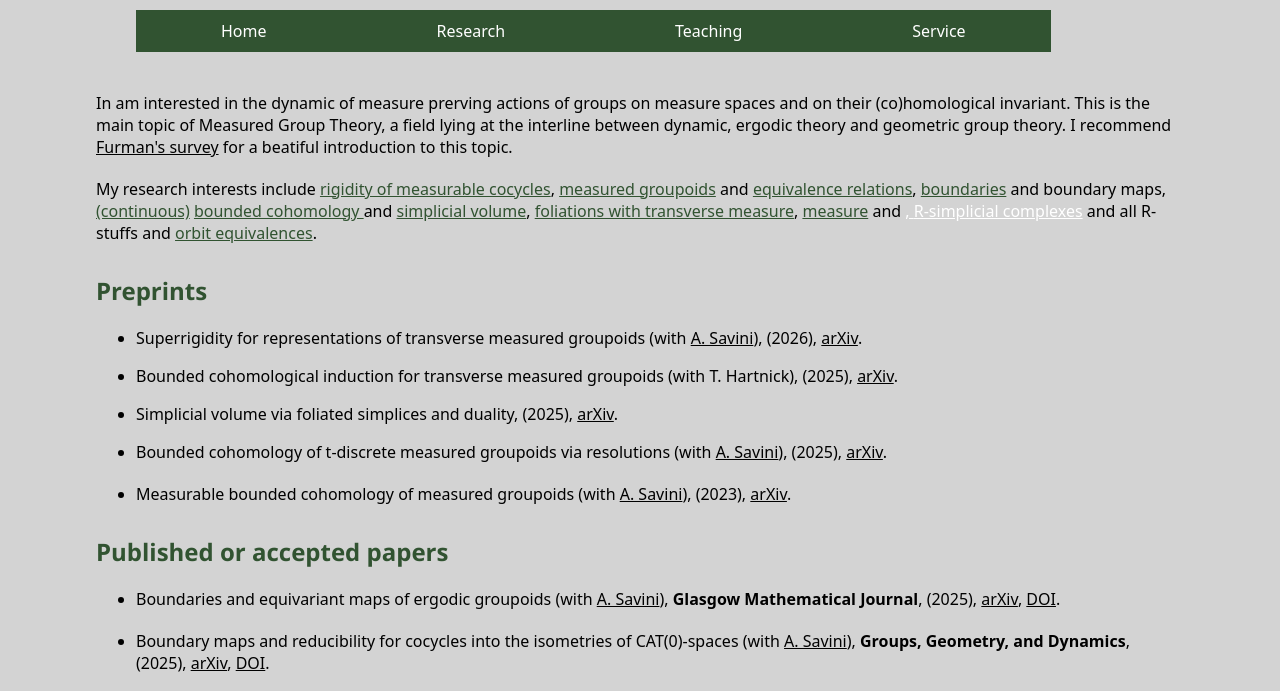
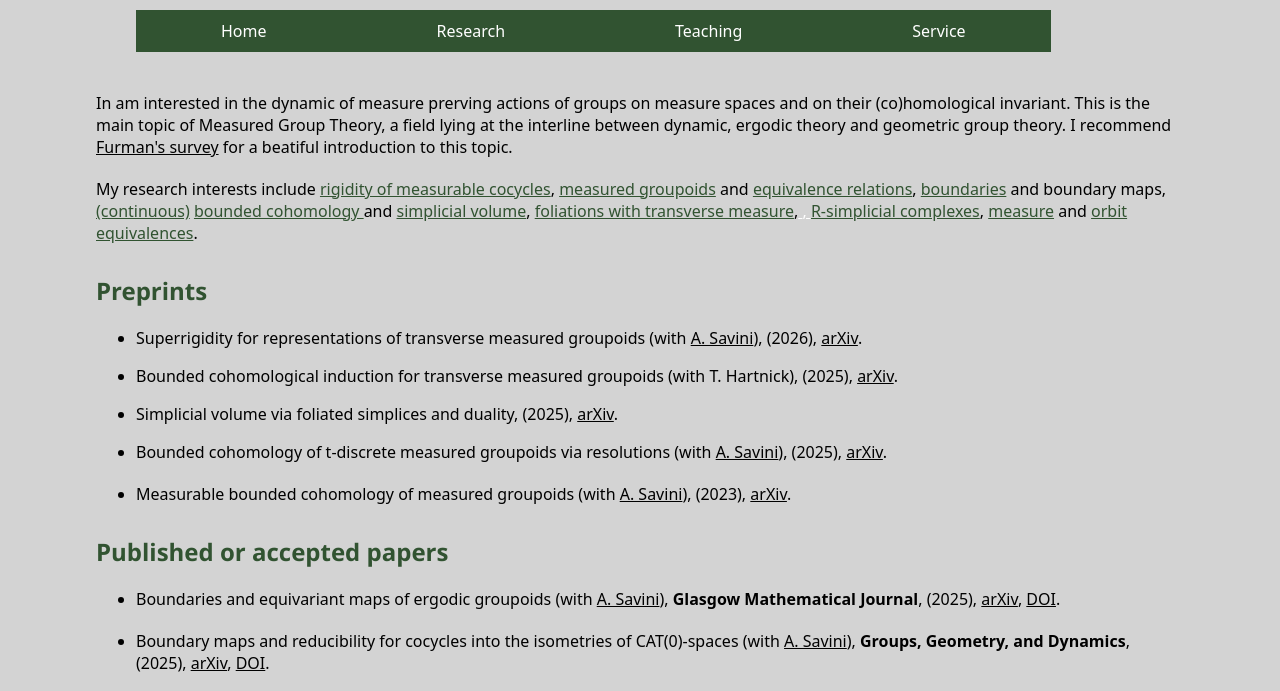
Before and after one commit to filosarti/filosarti.github.io, a plain HTML site: page research.html in a window 1280 px wide. Shown: the part 86-777 px from the top of the page. Drawn offline with Linux system fonts and the light colour scheme.

Commit message:
Update research.html

```diff
--- a/research.html
+++ b/research.html
@@ -34,7 +34,7 @@ left: 1em;
   <p style="margin-top:30px;">
     In am interested in the dynamic of measure prerving actions of groups on measure spaces and on their (co)homological invariant. This is the main topic of Measured Group Theory, a field lying at the interline between dynamic, ergodic theory and geometric group theory. I recommend <a href=https://arxiv.org/pdf/0901.0678.pdf style="color:black"> Furman's survey</a> for a beatiful introduction to this topic.</p>
     <p style="margin-top:20px;"> My research interests include <a href=https://www.jstor.org/stable/1971090 style="color:rgb(49, 83, 49);"> rigidity of measurable cocycles</a>, <a href=https://operatoralgebras.org/resources-resources/Groupoids-Book-Muhly.pdf style="color:rgb(49, 83, 49);">measured groupoids</a> and <a href=https://arxiv.org/pdf/0901.0678.pdf style="color:rgb(49, 83, 49);"> equivalence relations</a>, <a href=https://www.jstor.org/stable/1970220 style="color:rgb(49, 83, 49);">boundaries</a> and boundary maps, <a href=https://arxiv.org/pdf/1610.08339 style="color:rgb(49, 83, 49);"> <a href=https://link.springer.com/book/10.1007/b80626 style="color:rgb(49, 83, 49);">(continuous)</a>  <a href=https://arxiv.org/pdf/1610.08339 style="color:rgb(49, 83, 49);">bounded cohomology </a>
- and <a href=https://arxiv.org/pdf/1610.08339 style="color:rgb(49, 83, 49);">simplicial volume</a>, <a href=https://alainconnes.org/wp-content/uploads/foliationsfine.pdf foliations style="color:rgb(49, 83, 49);"> foliations with transverse measure</a>, <a href=https://arxiv.org/pdf/0901.0678.pdf style="color:rgb(49, 83, 49);"> measure</a> and <a href=https://arxiv.org/abs/math/0605627="color:rgb(49, 83, 49);" R-spaces</a> <a href=https://arxiv.org/abs/math/0605627="color:rgb(49, 83, 49);" R-covers</a>, <a href= https://pmihes.centre-mersenne.org/articles/10.1007/s102400200002/="color:rgb(49, 83, 49);"> R-simplicial complexes</a> and all R-stuffs and <a href=https://arxiv.org/pdf/0901.0678.pdf style="color:rgb(49, 83, 49);"> orbit equivalences</a>. </p>
+ and <a href=https://arxiv.org/pdf/1610.08339 style="color:rgb(49, 83, 49);">simplicial volume</a>, <a href=https://alainconnes.org/wp-content/uploads/foliationsfine.pdf foliations style="color:rgb(49, 83, 49);"> foliations with transverse measure</a>,<a href=https://arxiv.org/abs/math/0605627="color:rgb(49, 83, 49);" R-spaces</a> <a href=https://arxiv.org/abs/math/0605627="color:rgb(49, 83, 49);" R-covers</a>, <a href= https://pmihes.centre-mersenne.org/articles/10.1007/s102400200002/ style="color:rgb(49, 83, 49);"> R-simplicial complexes</a>, <a href=https://arxiv.org/pdf/0901.0678.pdf style="color:rgb(49, 83, 49);"> measure</a> and <a href=https://arxiv.org/pdf/0901.0678.pdf style="color:rgb(49, 83, 49);"> orbit equivalences</a>. </p>
 
 
 
```
